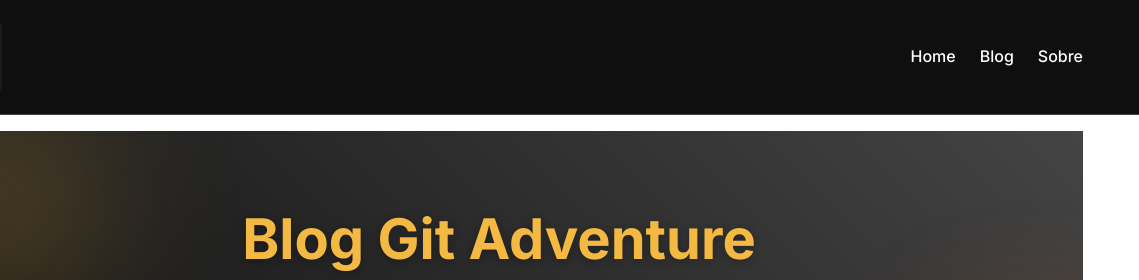
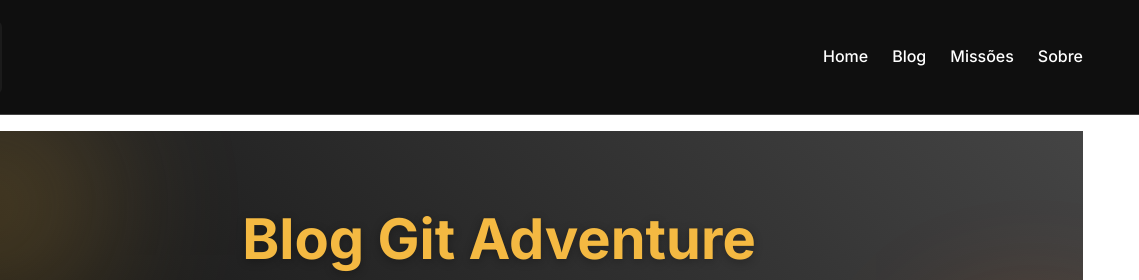
Before and after one commit to tatyquebralayout/blog_GitAdventure, an Astro site: page / in a window 1280 px wide. Shown: the top 280 px of the page, 141-1280 px from the left. Built offline with nearby package versions, Linux system fonts and the light colour scheme; Astro itself is replaced by a stand-in of ours.

Commit message:
Correção do menu e exclusão da page pallet

```diff
--- a/src/components/Header.astro
+++ b/src/components/Header.astro
@@ -34,6 +34,7 @@ import { getCollection } from "astro:content";
       <ul class="nav-links">
         <li><a href="/blog_GitAdventure/">Home</a></li>
         <li><a href="/blog_GitAdventure/blog">Blog</a></li>
+        <li><a href="/blog_GitAdventure/quests">Missões</a></li>
         <li><a href="/blog_GitAdventure/about">Sobre</a></li>
       </ul>
     </nav>
```
